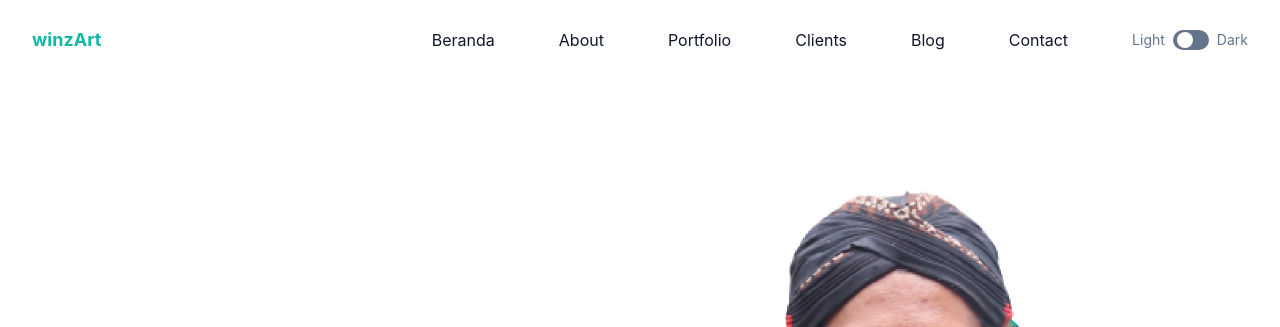
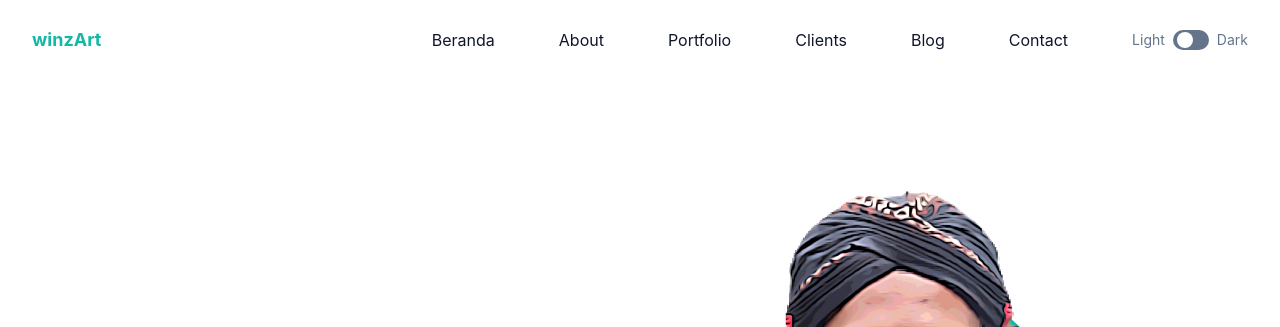
Before and after one commit to WinzArt/winzArt.github.io, a website: page index.html in a window 1280 px wide. Shown: the top 327 px of the page. Drawn offline with nearby package versions, Linux system fonts and the light colour scheme.

Commit message:
update photo

```diff
--- a/index.html
+++ b/index.html
@@ -85,7 +85,7 @@
           </div>
           <div class="w-full self-end px-4 lg:w-1/2">
             <div class="relative mt-10 lg:right-0 lg:mt-0">
-              <img src="dist/img/profile.png" alt="Edi" class="relative z-10 mx-auto max-w-full" />
+              <img src="dist/img/profile1.png" alt="Edi" class="relative z-10 mx-auto max-w-full" />
               <span class="absolute bottom-10 left-1/2 -translate-x-1/2 md:scale-125">
                 <svg widht="400" height="400" viewBox="0 0 200 200" xmlns="http://www.w3.org/2000/svg">
                   <path
```
Also changed, not shown: dist/img/profile1.png (added), 1 other file.
